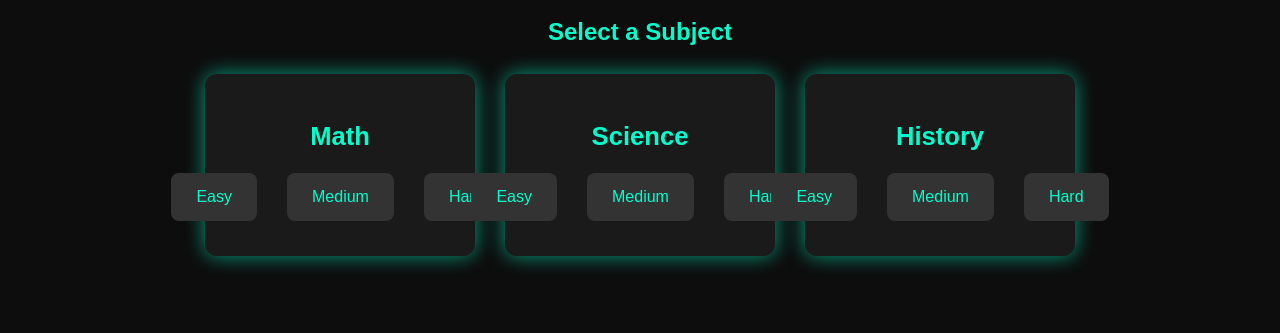
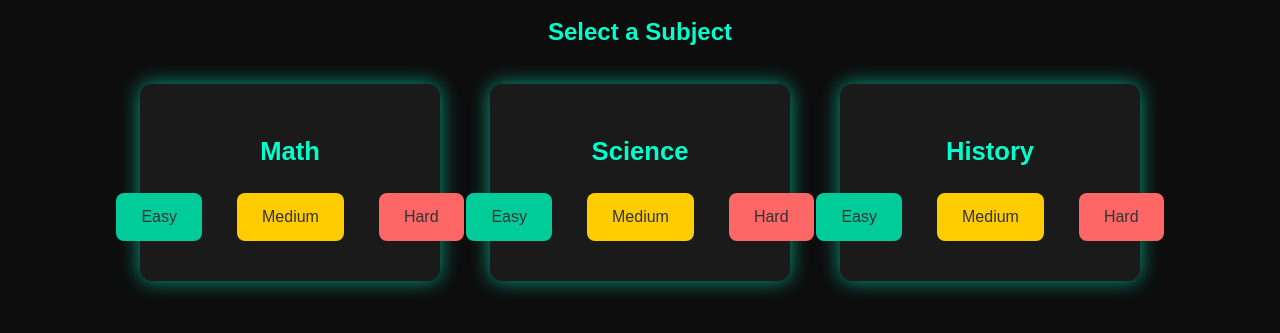
Before and after one commit to MoeAbdel04/CTS-285, a Flask app: page / in a window 1280 px wide. Shown: the part 119-452 px from the top of the page. Run offline with Flask 3, Linux system fonts and the light colour scheme; a user stored in the database is signed in.

Commit message:
css update

```diff
--- a/metaman/static/css/style.css
+++ b/metaman/static/css/style.css
@@ -43,6 +43,17 @@ nav {
     color: #333;
 }
 
+/* Highlight Home Button */
+.nav-links a.home-button {
+    background-color: #00ffcc;
+    color: #333;
+}
+
+.nav-links a.home-button:hover {
+    background-color: #333;
+    color: #00ffcc;
+}
+
 /* Form Styles */
 input[type="text"], input[type="password"] {
     padding: 15px;
@@ -63,8 +74,6 @@ input[type="text"]:focus, input[type="password"]:focus {
 
 /* Button Styles */
 button {
-    background-color: #333;
-    color: #00ffcc;
     border: none;
     padding: 15px 25px;
     border-radius: 8px;
@@ -75,9 +84,38 @@ button {
 }
 
 button:hover {
-    background-color: #00ffcc;
+    transform: translateY(-3px);
+}
+
+/* Button Styles with Differentiated Colors */
+button.easy {
+    background-color: #00cc99;  /* Vibrant greenish-teal for Easy */
     color: #333;
-    transform: translateY(-3px);
+}
+
+button.easy:hover {
+    background-color: #008060;  /* Darker shade for hover effect */
+    color: #ffffff;
+}
+
+button.medium {
+    background-color: #ffcc00;  /* Bright yellow for Medium */
+    color: #333;
+}
+
+button.medium:hover {
+    background-color: #cc9900;  /* Darker yellow shade for hover effect */
+    color: #ffffff;
+}
+
+button.hard {
+    background-color: #ff6666;  /* Bright red for Hard */
+    color: #333;
+}
+
+button.hard:hover {
+    background-color: #cc3333;  /* Darker red for hover effect */
+    color: #ffffff;
 }
 
 /* Subject Selection Styles */
@@ -85,15 +123,15 @@ button:hover {
     display: flex;
     flex-wrap: wrap;
     justify-content: center;
-    gap: 30px;
-    margin-top: 30px;
+    gap: 50px;  /* Increased gap for better spacing between containers */
+    margin-top: 40px;
 }
 
 .subject {
     background-color: #1a1a1a;
     border-radius: 12px;
-    padding: 25px;
-    width: 220px;
+    padding: 30px;
+    width: 240px;
     text-align: center;
     box-shadow: 0px 0px 20px rgba(0, 255, 204, 0.6);
     transition: transform 0.3s ease, box-shadow 0.3s ease;
@@ -106,12 +144,12 @@ button:hover {
 
 .subject h3 {
     font-size: 1.6em;
-    margin-bottom: 15px;
+    margin-bottom: 20px;
 }
 
 .difficulty-buttons {
     display: flex;
-    gap: 10px;
+    gap: 15px;
     justify-content: center;
 }
 
@@ -119,7 +157,7 @@ button:hover {
 .leaderboard-container {
     display: flex;
     justify-content: center;
-    margin: 20px auto;
+    margin: 40px auto;
     max-width: 90%;
 }
 
--- a/metaman/templates/index.html
+++ b/metaman/templates/index.html
@@ -7,13 +7,13 @@
                 <h3>{{ subject.capitalize() }}</h3>
                 <div class="difficulty-buttons">
                     <a href="{{ url_for('quiz', subject=subject, difficulty='easy') }}">
-                        <button>Easy</button>
+                        <button class="easy">Easy</button>
                     </a>
                     <a href="{{ url_for('quiz', subject=subject, difficulty='medium') }}">
-                        <button>Medium</button>
+                        <button class="medium">Medium</button>
                     </a>
                     <a href="{{ url_for('quiz', subject=subject, difficulty='hard') }}">
-                        <button>Hard</button>
+                        <button class="hard">Hard</button>
                     </a>
                 </div>
             </div>
--- a/metaman/templates/register.html
+++ b/metaman/templates/register.html
@@ -1,6 +1,6 @@
-
 {% extends "base.html" %}
 {% block content %}
+    <div class="form-container">
         <h2>Register</h2>
         <form method="POST" action="{{ url_for('register') }}">
             <input type="text" name="username" placeholder="Username" required><br>
@@ -8,4 +8,5 @@
             <button type="submit">Register</button>
         </form>
         <p>Already have an account? <a href="{{ url_for('login') }}">Login here</a>.</p>
+    </div>
 {% endblock %}
```
Lines whose indentation alone changed are shown as unchanged.
